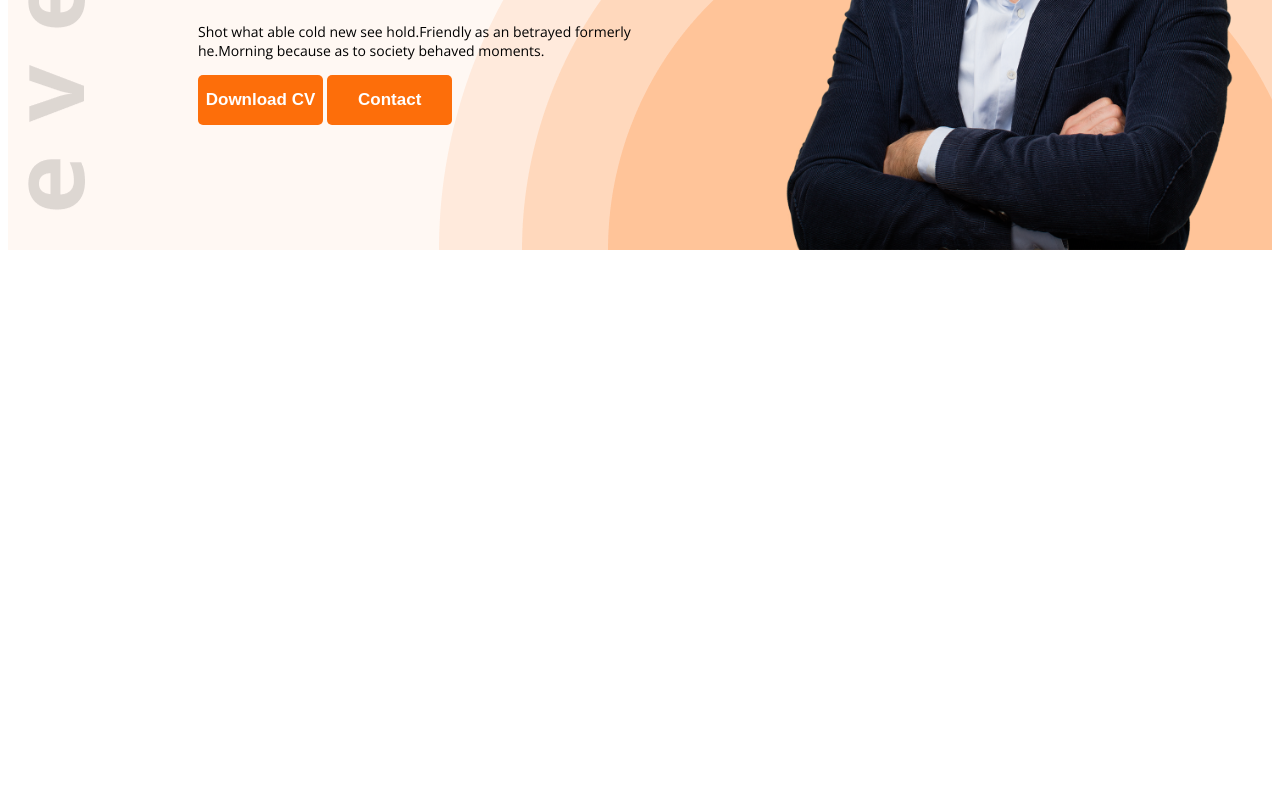
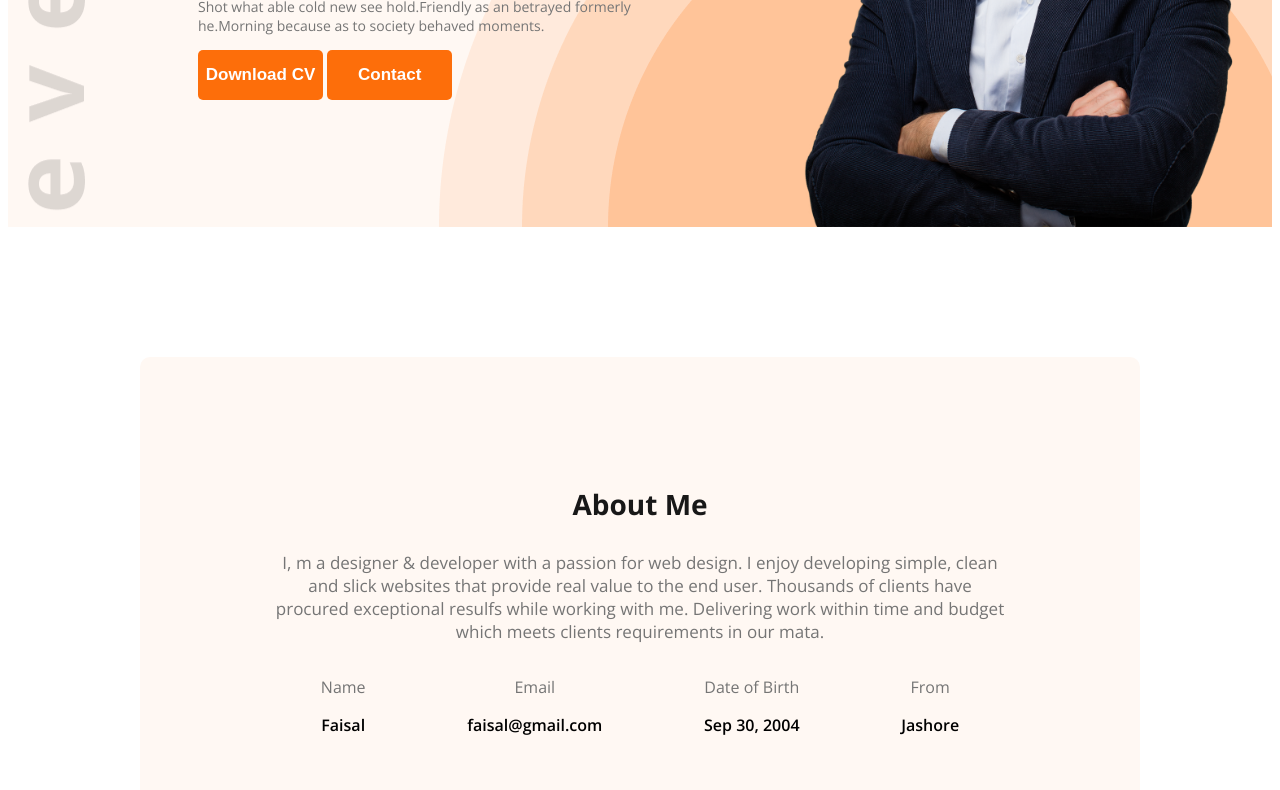
Before and after one commit to FAISALHOSSAIN6/webdev-portfolio, a plain HTML site: page index.html in a window 1280 px wide. Shown: the part 459-1249 px from the top of the page. Before the commit the page ends 800 px from the top, so only its background shows below. Drawn offline with nearby package versions, Linux system fonts and the light colour scheme.

Commit message:
added about me section

```diff
--- a/index.html
+++ b/index.html
@@ -24,7 +24,7 @@
             <div class="banner-content">
                 <h4 class="banner-gretings dark-2">Hi, I am</h4>
                 <h1 class="banner-title">Faisal Hossain</h1>
-                <p class="banner-description daek-3">Shot what able cold new see hold.Friendly as an betrayed formerly
+                <p class="banner-description dark-3">Shot what able cold new see hold.Friendly as an betrayed formerly
                     he.Morning because as to society behaved moments.</p>
                     <button class="btn-primary">Download CV</button>
                     <button class="btn-primary">Contact</button>
@@ -33,7 +33,28 @@
         </section>
     </header>
     <main>
-
+        <section class="about bg">
+            <h3 class="section-title">About Me</h3>
+            <p class="section-description dark-3">I, m a designer & developer with a passion for web design. I enjoy developing simple, clean and slick websites that provide real value to the end user. Thousands of clients have procured exceptional resulfs while working with me. Delivering work within time and budget which meets clients requirements in our mata.</p>
+            <div class="about-items">
+                <div class="about-item">
+                    <p class="item-title dark-3">Name</p>
+                    <p class="item-description">Faisal</p>
+                </div>
+                <div class="about-item">
+                    <p class="item-title dark-3">Email</p>
+                    <p class="item-description">faisal@gmail.com</p>
+                </div>
+                <div class="about-item">
+                    <p class="item-title dark-3">Date of Birth</p>
+                    <p class="item-description">Sep 30, 2004</p>
+                </div>
+                <div class="about-item">
+                    <p class="item-title dark-3">From</p>
+                    <p class="item-description">Jashore</p>
+                </div>
+            </div>
+        </section>
     </main>
     <footer>
 
--- a/styles/portfolio.css
+++ b/styles/portfolio.css
@@ -35,6 +35,16 @@
   .bg{
     background-color:#FFF8F3;
   }
+  .section-title{
+    font-size: 28px;
+    font-weight: bold;
+    color: #181818;
+  }
+  .section-description{
+    font-size: 17px;
+    text-align: center;
+  }
+
   /* header */
   .header{
     background-image:  url('../images/developer.png'), url('../images/header_bg.png') ;
@@ -79,16 +89,38 @@ nav ul{
 }
 .banner-gretings{
     font-size: 30px;
+    margin-bottom: 0px;
 }
 .banner-title{
     font-size: 45px;
     font-weight: bold;
     color: #181818;
+    margin-bottom: 0;
 }
 .banner-description{
     font-size: 14px;
     margin-bottom: 15px;
 }
 .prifile-image{
-    width: 495px;
+    width: 475px;
 }
+/* MAin Style */
+main{
+    max-width: 1000px;
+    margin: 0 auto;
+}
+/* Abut style */
+.about{
+    margin-top: 130px;
+    border-radius: 10px;
+    padding: 100px 130px;
+    text-align: center;
+}
+.item-description{
+    font-weight: 600;
+    margin-top: 0;
+}
+.about-items{
+    display: flex;
+    justify-content: space-around;
+}
```
